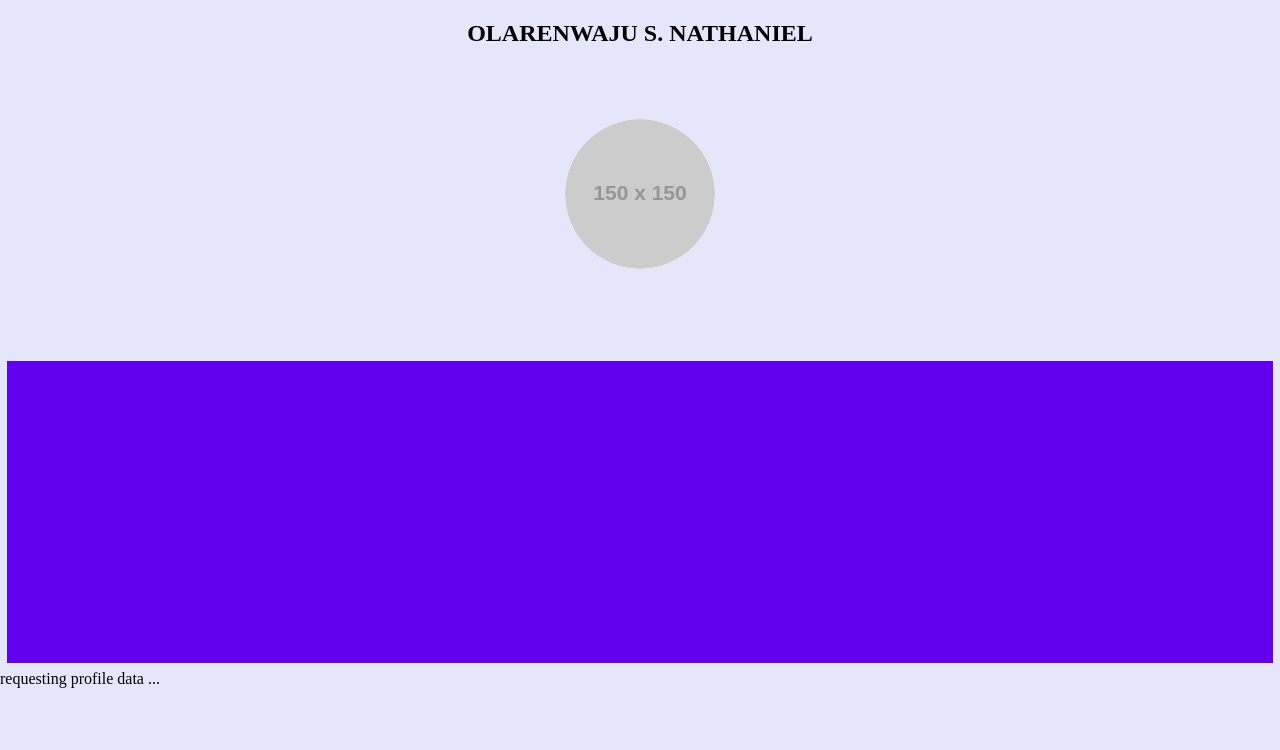
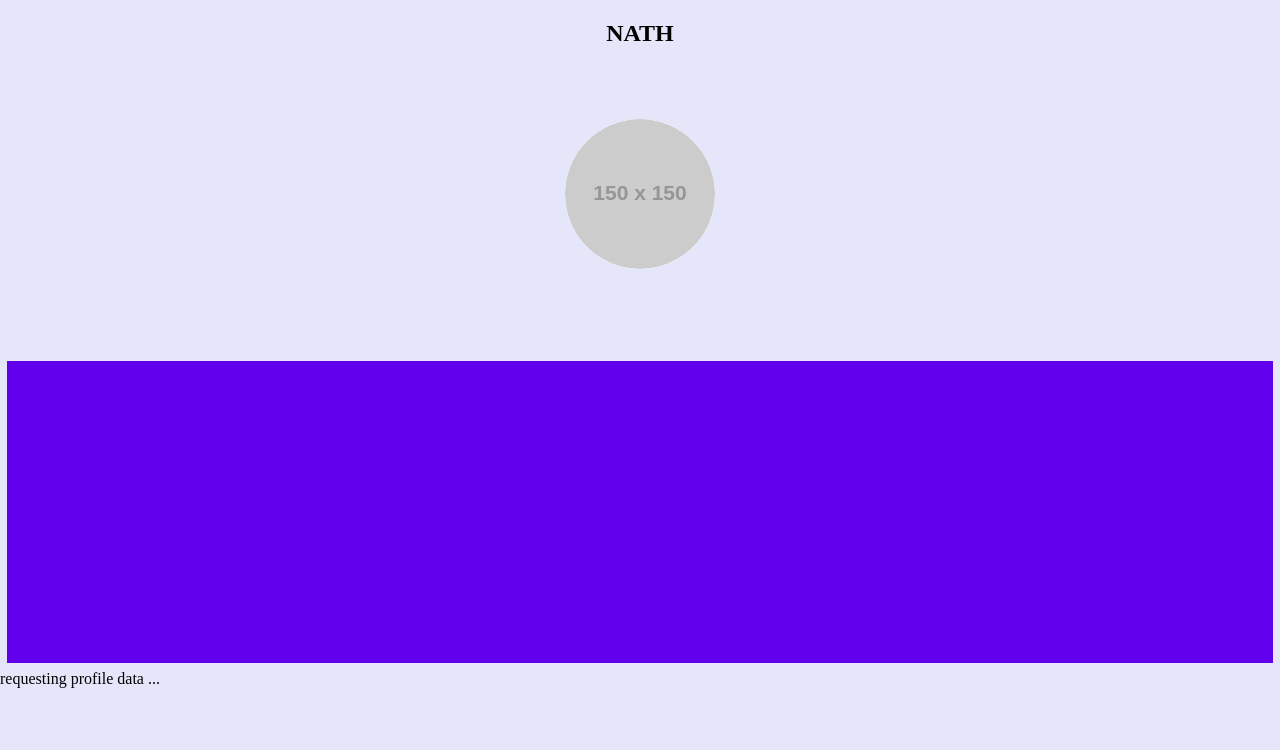
Before and after one commit to capita-n/nhatty, a plain HTML site: page index.html in a window 1280 px wide. Shown: the top 750 px of the page. Drawn offline with Linux system fonts and the light colour scheme; no server answers; placeholder pictures from the web are drawn by us.

Commit message:
changes user name to nath

```diff
--- a/index.html
+++ b/index.html
@@ -65,7 +65,7 @@
     </style>
   </head>
   <body>
-    <h2>olarenwaju s. nathaniel</h2>
+    <h2>Nath</h2>
     <div class="user-photo mdc-elevation--z3">
       <img src="https://via.placeholder.com/150"/>
     </div>
```
